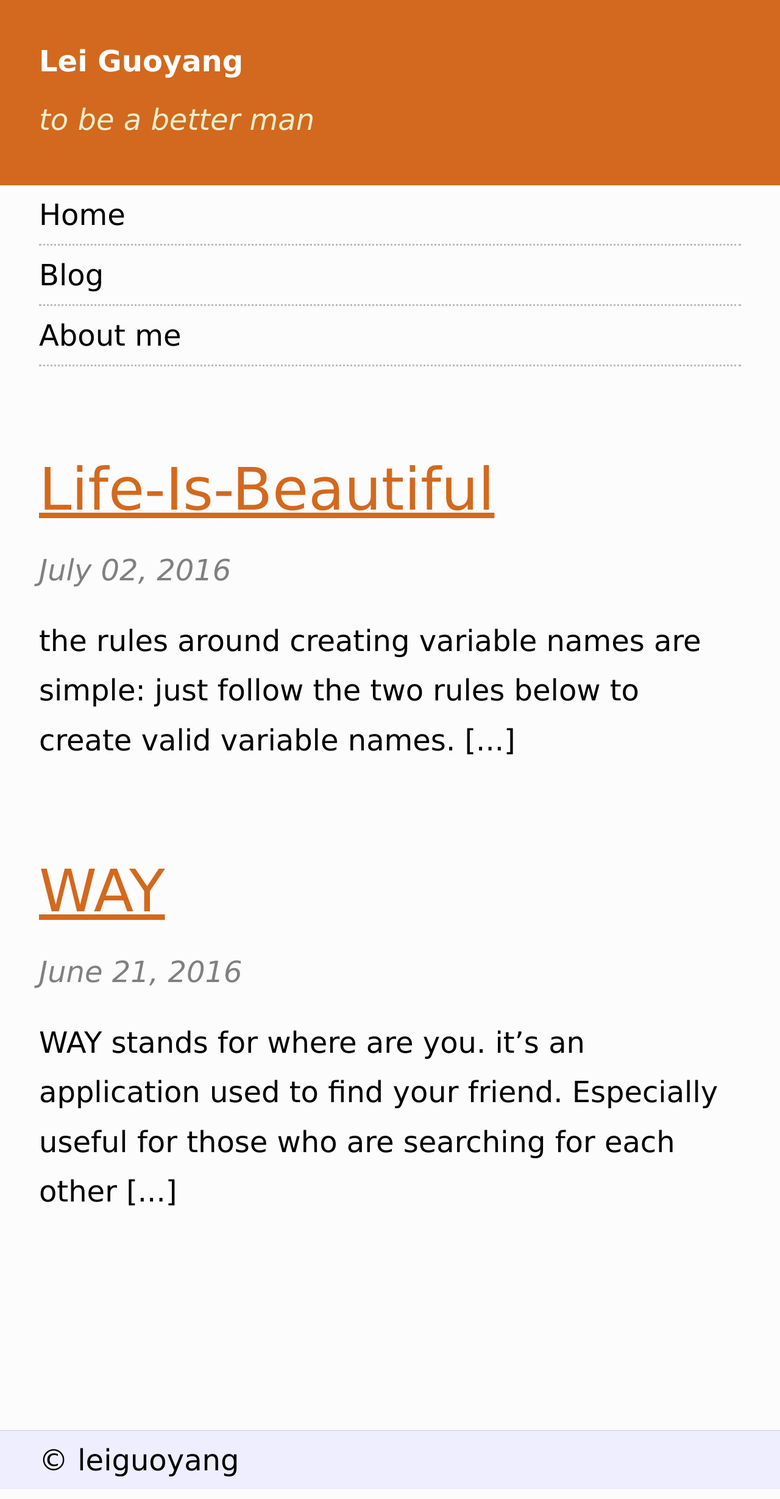
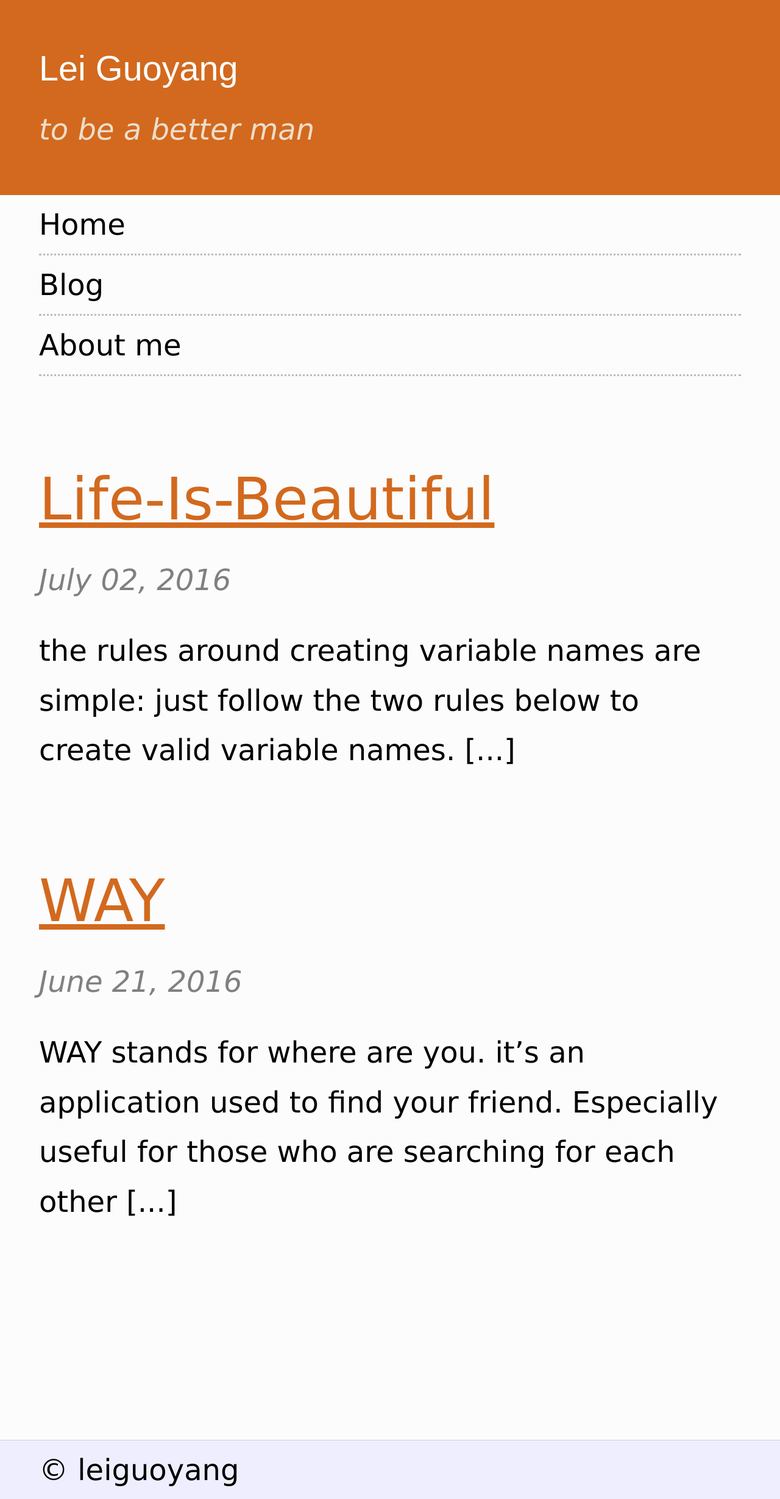
Before and after one commit to leiguoyang/leiguoyang.github.io, a Jekyll site: the page built from index.html, in a window 1280 px wide. Shown: the whole page at 61% size. Built offline with Jekyll 4.4.1, drawn with Linux system fonts in a browser that asks for light colours.

Commit message:
change the header style

```diff
--- a/css/main.css
+++ b/css/main.css
@@ -13,13 +13,15 @@ header {
 }
 
 header h1 {
-  font-size: 1em;
+  font-size: 1.2em;
+  font-family: Corbel, sans-serif;
+  font-weight: normal;
 }
 
 header h2 {
   font-weight: normal;
   font-size: 1em;
-  color: #eec;
+  color: #edc;
   font-style: italic;
 }
 
```
